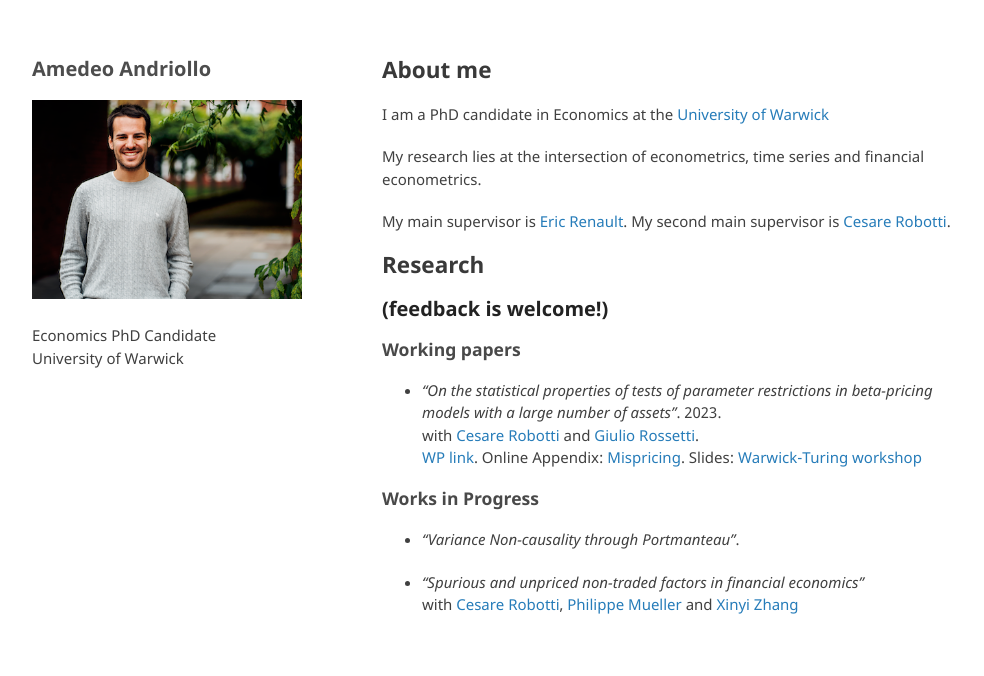
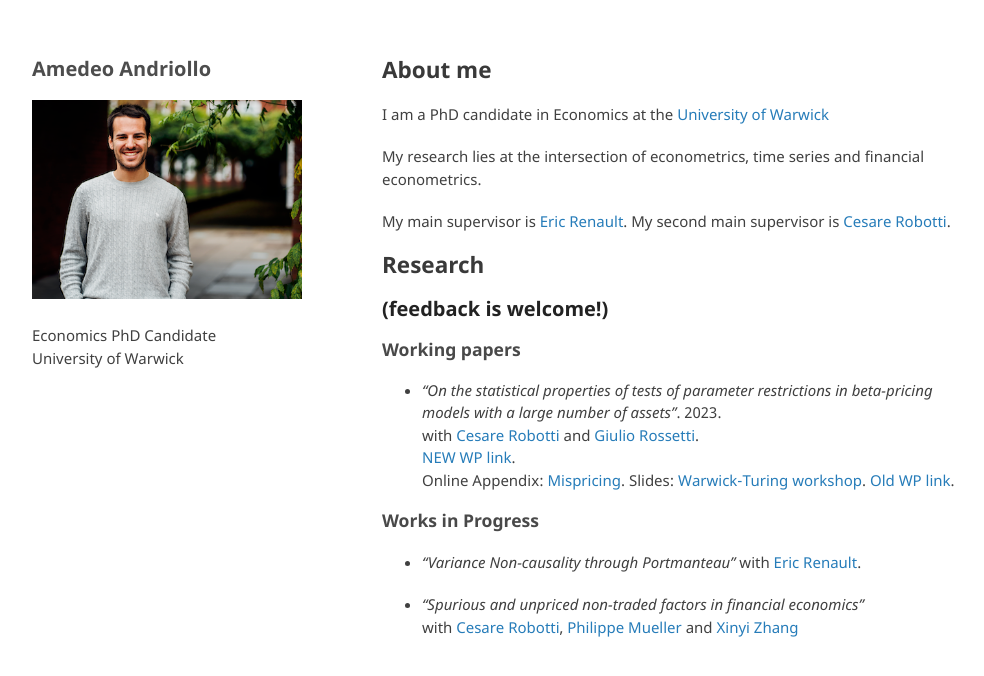
Before and after one commit to amandri/amandri.github.io, a Jekyll site: the page built from index.md, in a window 1280 px wide. Shown: the top 676 px of the page, without its empty margins (133-1117 px from the left). Built offline with Jekyll 4.4.1, drawn with Linux system fonts in a browser that asks for light colours; the repository's description, which GitHub fills in, is left out; our own code applies the rules of GitHub Pages for plain Markdown files.

Commit message:
Update index.md

```diff
--- a/index.md
+++ b/index.md
@@ -17,12 +17,13 @@ My main supervisor is [Eric Renault](https://warwick.ac.uk/fac/soc/economics/sta
 ### Working papers
 
 - *"On the statistical properties of tests of parameter restrictions in beta-pricing models with a large number of assets"*. 2023. \
-with [Cesare Robotti](https://www.cesarerobotti.com) and [Giulio Rossetti](https://giuliorossetti94.github.io).  \
-[WP link](https://www.dropbox.com/s/z5v7g2pi2rl3sz1/Rossetti_Andriollo_Robotti.pdf?dl=0). Online Appendix: [Mispricing](https://www.dropbox.com/s/6uhz62iu0fahm11/output_misspricing.pdf?dl=0). Slides: [Warwick-Turing workshop](https://www.dropbox.com/s/vy49cdw5d54ajn5/turing_warwick_short.pdf?dl=0)
+with [Cesare Robotti](https://www.cesarerobotti.com) and [Giulio Rossetti](https://giuliorossetti94.github.io). \
+[NEW WP link](https://www.dropbox.com/s/e84bnxvhqwgubom/Rossetti_Andriollo_Robotti-2.pdf?dl=0). \
+ Online Appendix: [Mispricing](https://www.dropbox.com/s/6uhz62iu0fahm11/output_misspricing.pdf?dl=0). Slides: [Warwick-Turing workshop](https://www.dropbox.com/s/vy49cdw5d54ajn5/turing_warwick_short.pdf?dl=0). [Old WP link](https://www.dropbox.com/s/z5v7g2pi2rl3sz1/Rossetti_Andriollo_Robotti.pdf?dl=0).
 
 ### Works in Progress
 
-- *"Variance Non-causality through Portmanteau"*.
+- *"Variance Non-causality through Portmanteau"* with [Eric Renault](https://warwick.ac.uk/fac/soc/economics/staff/emrrenault/#).
 
 - *"Spurious and unpriced non-traded factors in financial economics"* \
 with [Cesare Robotti](https://www.cesarerobotti.com), [Philippe Mueller](https://www.wbs.ac.uk/about/person/philippe-mueller) and [Xinyi Zhang](https://warwick.ac.uk/fac/soc/wbs/subjects/finance/faculty1/phd_students/xinyi-zhang/)
```
